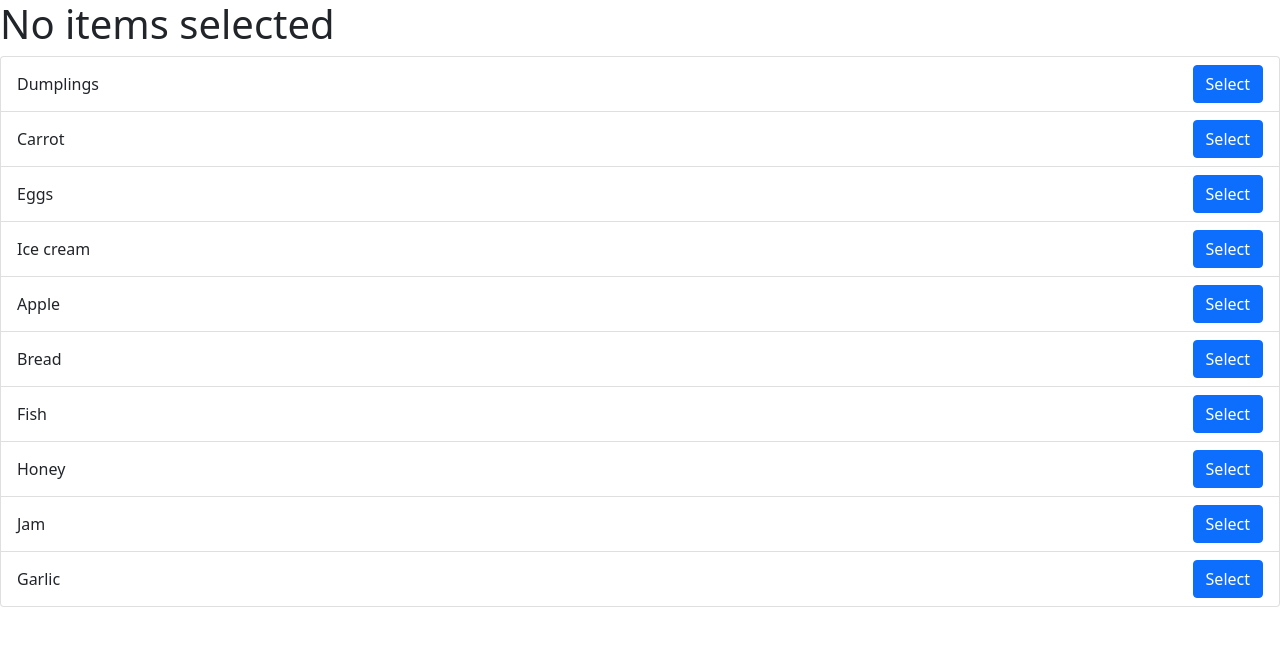
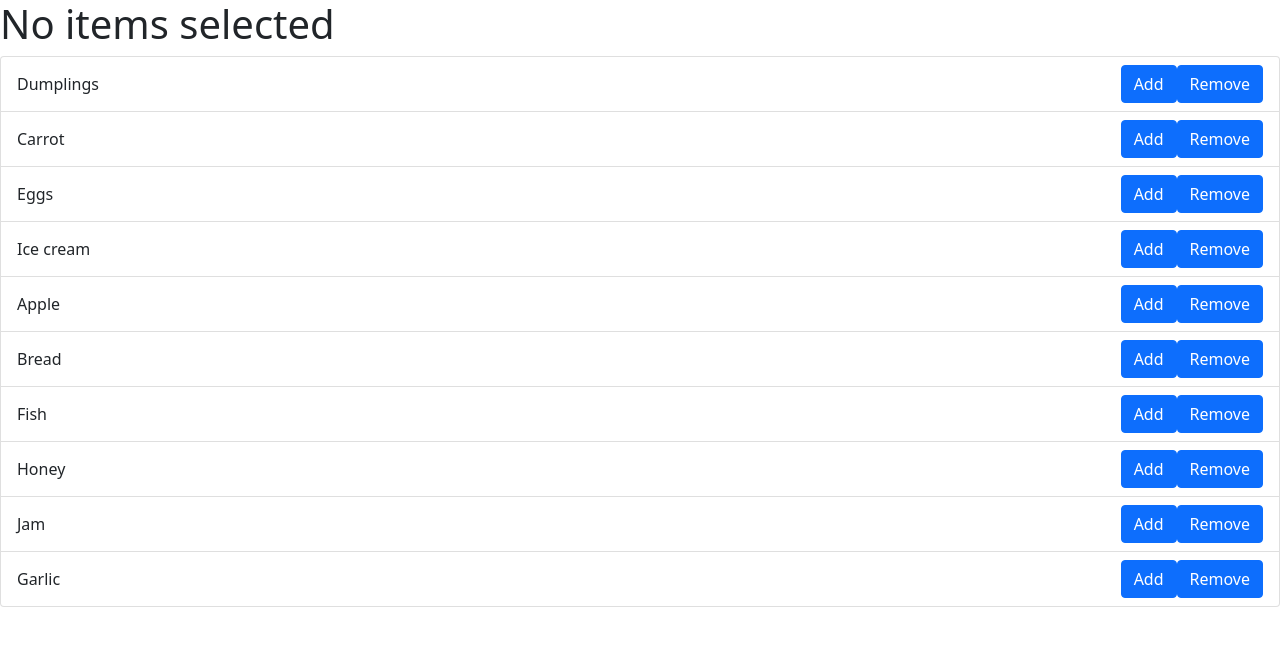
Before and after one commit to mate-academy/react_goods-selector, a React (Create React App) app: page / in a window 1280 px wide. Shown: the top 646 px of the page. Built offline with nearby package versions, Linux system fonts and the light colour scheme.

Commit message:
add solution for *

```diff
--- a/src/App.tsx
+++ b/src/App.tsx
@@ -19,44 +19,79 @@ const goodsFromServer: string[] = [
 
 type State = {
   selectedGood: string,
-  selectedItem: string,
+  selectedGoodsArray: string[]
 };
 
 export class App extends React.Component<{}, State> {
   state: State = {
     selectedGood: '',
-    selectedItem: '',
+    selectedGoodsArray: [],
   };
 
-  ClickHandler = (item: string) => {
-    this.setState({
-      selectedGood: `${item} is selected`,
-      selectedItem: `${item}`,
-    });
+  chooseItemHandler = (item: string) => {
+    this.state.selectedGoodsArray.push(item);
+    this.setState(prevState => ({
+      selectedGood: `${prevState.selectedGoodsArray} is selected`,
+    }));
   };
 
-  resetSelectedItem() {
+  RemoveItemHandler = (item: string) => {
+    const indexItem = this.state.selectedGoodsArray.indexOf(item);
+
+    if (indexItem === -1) {
+      return;
+    }
+
+    this.state.selectedGoodsArray.splice(indexItem, 1);
+    this.setState(prevState => ({
+      selectedGood: `${prevState.selectedGoodsArray} is selected`,
+    }));
+  };
+
+  resetSelectedItems() {
     this.setState({
       selectedGood: '',
-      selectedItem: '',
+      selectedGoodsArray: [],
     });
   }
 
   render() {
-    const { selectedGood, selectedItem } = this.state;
+    const { selectedGood, selectedGoodsArray } = this.state;
+    let SelectedValues = '';
+
+    switch (selectedGoodsArray.length) {
+      case 1:
+        SelectedValues = `${selectedGoodsArray.join('')} is selected`;
+        break;
+
+      case 2:
+        SelectedValues = `${selectedGoodsArray[0]} and ${selectedGoodsArray[1]} are selected`;
+        break;
+
+      case 3:
+        SelectedValues = `${selectedGoodsArray[0]},${selectedGoodsArray[1]}  and ${selectedGoodsArray[2]} are selected`;
+        break;
+      case 0:
+        SelectedValues = 'None of items selected';
+        break;
+
+      default:
+        SelectedValues = `${selectedGoodsArray} are selected`;
+        break;
+    }
 
     return (
       <div className="App">
         <h1>
           {selectedGood === ''
             ? 'No items selected'
-            : `${selectedGood}`}
-          {selectedGood
+            : `${SelectedValues}`}
+          {selectedGoodsArray.length > 0
             ? (
               <Button
                 type="button"
                 onClick={() => (
-                  this.resetSelectedItem()
+                  this.resetSelectedItems()
                 )}
               >
                 X
@@ -64,27 +99,39 @@ export class App extends React.Component<{}, State> {
             )
             : ('')}
         </h1>
-        <ListGroup as="ul">
+        <ListGroup
+          as="ul"
+        >
           {goodsFromServer.map((item: string) => (
             <ListGroupItem
               className={classNames(
                 'd-flex justify-content-between align-items-center',
                 {
-                  active: selectedItem === item,
+                  active: this.state.selectedGoodsArray.includes(item) === true,
                 },
               )}
               as="li"
               key={item}
             >
               {item}
+              <div>
                 <Button
                   type="button"
                   onClick={() => {
-                  this.ClickHandler(item);
+                    this.chooseItemHandler(item);
                   }}
                 >
-                Select
+                  Add
                 </Button>
+                <Button
+                  type="button"
+                  onClick={() => {
+                    this.RemoveItemHandler(item);
+                  }}
+                >
+                  Remove
+                </Button>
+              </div>
             </ListGroupItem>
           ))}
         </ListGroup>
```
Lines whose indentation alone changed are shown as unchanged.
